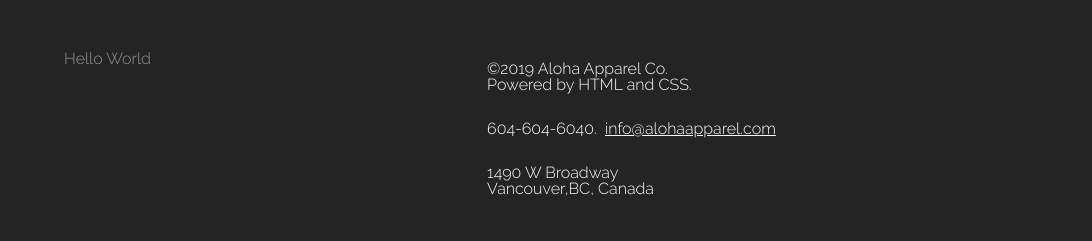
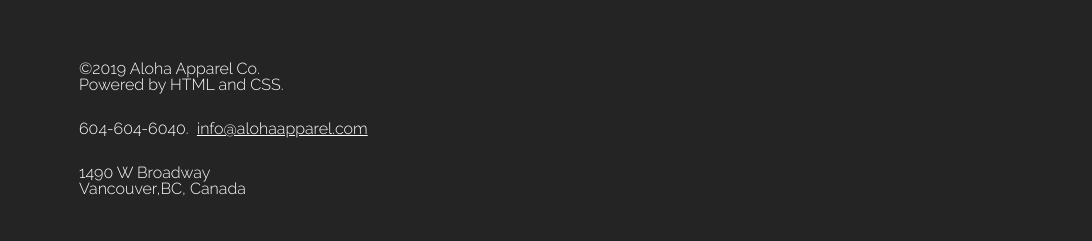
Before and after one commit to dh996699/aloha, a website: page index.html in a window 1280 px wide. Shown: the part 2569-2810 px from the top of the page, 0-1092 px from the left. Drawn offline with nearby package versions, Linux system fonts and the light colour scheme; files whose address does not match are found by name.

Commit message:
Remove the hello world at the footer

```diff
--- a/index.html
+++ b/index.html
@@ -153,9 +153,8 @@
     <section>
         <footer class="site-footer">
 
-            <main id="main" class="site-main" tabindex="-1">
-                <p>Hello World</p>
-            </main>
+            <!-- <main id="main" class="site-main" tabindex="-1">
+            </main> -->
 
             <div class="footer-content">
                 <div class="copy-right">
```
